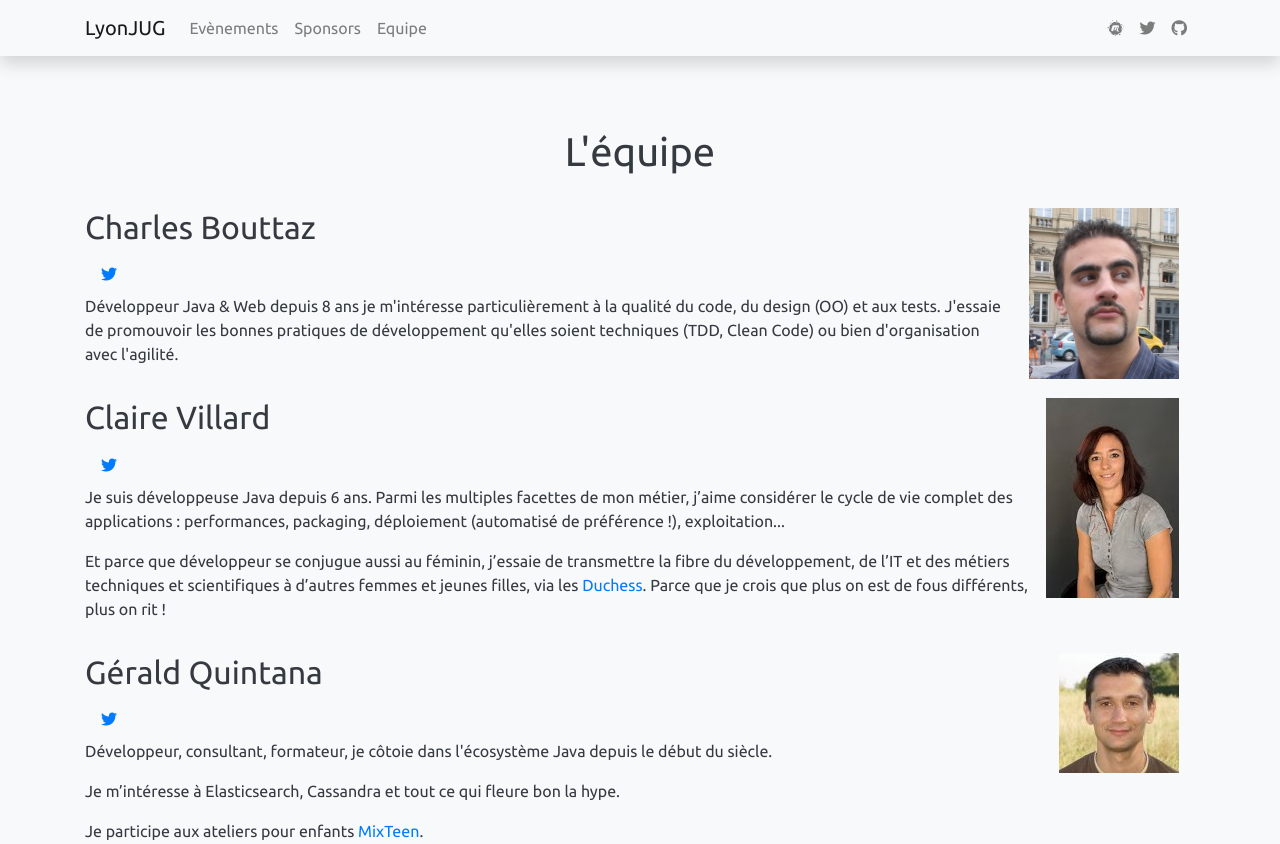
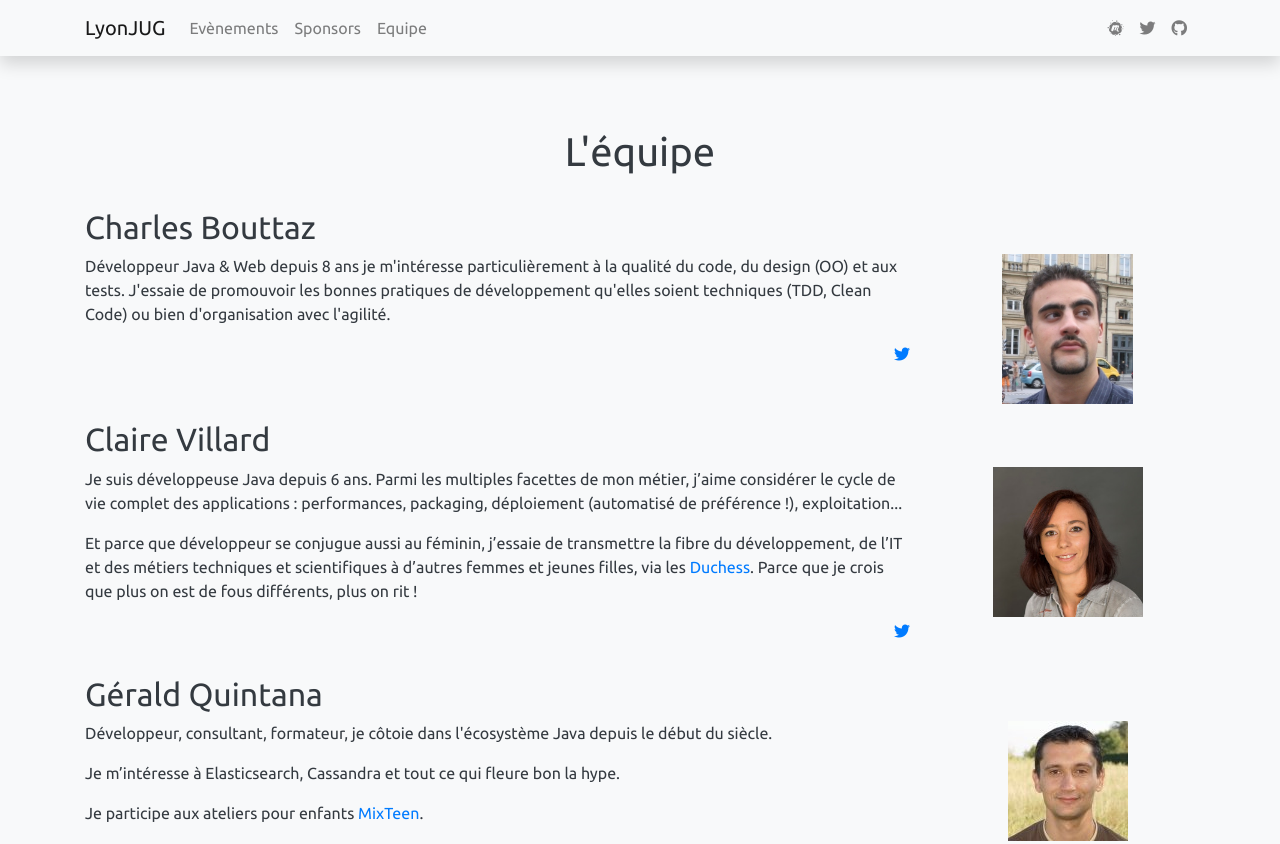
Before and after one commit to lyonjug/lyonjug.org, a Jekyll site: the page built from team.html, in a window 1280 px wide and 1208 px high. Shown: the top 844 px of the window. Built offline with Jekyll 4.4.1, drawn with Linux system fonts in a browser that asks for light colours.

Commit message:
Finish design of Team page

```diff
--- a/css/custom.css
+++ b/css/custom.css
@@ -57,10 +57,11 @@
 }
 
 .team-member {
-    margin-bottom: 2em;
+    margin-bottom: 1em;
 }
 
 img.member {
     margin: 0 1em;
     max-width: 150px;
+    max-height: 150px;
 }
--- a/team.html
+++ b/team.html
@@ -6,69 +6,77 @@ layout: page
         <h1>L'équipe</h1>
     </div>
 
-    <div class="team-member">
-        <img class="member float-right" src="images/charles.png" alt="Portrait de Charles Bouttaz"/>
-
     <h2>Charles Bouttaz</h2>
 
-        <a class="nav-item nav-link" href="http://twitter.com/CharlesBouttaz"><i class="fab fa-twitter"></i><span
-                class="d-sm-none"> Twitter</span></a>
-
-
-
-        <p> Développeur Java & Web depuis 8 ans je m'intéresse particulièrement à la qualité du code, du design (OO) et
+    <div class="row team-member">
+        <div class="col-9">
+            <p> Développeur Java & Web depuis 8 ans je m'intéresse particulièrement à la qualité du code, du design (OO)
+                et
                 aux tests. J'essaie de promouvoir les bonnes pratiques de développement qu'elles soient techniques (TDD,
                 Clean Code) ou bien d'organisation avec l'agilité.</p>
 
+            <p class="text-right"><a href="http://twitter.com/CharlesBouttaz"><i class="fab fa-twitter"></i><span
+                    class="d-sm-none"> Twitter</span></a></pclass>
+        </div>
+
+        <div class="col text-center">
+            <img class="member" src="images/charles.png" alt="Portrait de Charles Bouttaz"/>
+        </div>
 
     </div>
 
-    <div class="team-member">
-
-        <img class="member float-right" src="images/claire.jpg" alt="Portrait de Claire Villard"/>
-
     <h2>Claire Villard</h2>
 
-        <a class="nav-item nav-link" href="http://twitter.com/neur0nia"><i class="fab fa-twitter"></i><span
-                class="d-sm-none"> Twitter</span></a>
-
+    <div class="row team-member">
+        <div class="col-9">
             <p>Je suis développeuse Java depuis 6 ans.
                 Parmi les multiples facettes de mon métier, j’aime considérer le cycle de vie complet des applications :
                 performances, packaging, déploiement (automatisé de préférence !), exploitation...</p>
 
-        <p>Et parce que développeur se conjugue aussi au féminin, j’essaie de transmettre la fibre du développement, de
+            <p>Et parce que développeur se conjugue aussi au féminin, j’essaie de transmettre la fibre du développement,
+                de
                 l’IT et des métiers techniques et scientifiques à d’autres femmes et jeunes filles, via les <a
                         href="http://www.duchess-france.org/">Duchess</a>.
                 Parce que je crois que plus on est de fous différents, plus on rit !</p>
 
+            <p class="text-right"><a href="http://twitter.com/neur0nia"><i class="fab fa-twitter"></i><span
+                    class="d-sm-none"> Twitter</span></a></pclass>
         </div>
-
-    <div class="team-member">
-        <img class="member float-right" src="images/gerald.png" alt="Portrait de Gérald Quintana"/>
+        <div class="col text-center">
+            <img class="member" src="images/claire.jpg" alt="Portrait de Claire Villard"/>
+        </div>
+    </div>
 
     <h2>Gérald Quintana</h2>
 
-        <a class="nav-item nav-link" href="https://twitter.com/gerald_quintana"><i class="fab fa-twitter"></i><span
-                class="d-sm-none"> Twitter</span></a>
-
+    <div class="row team-member">
+        <div class="col-9">
             <p>Développeur, consultant, formateur, je côtoie dans l'écosystème Java depuis le début du siècle.</p>
             <p>Je m’intéresse à Elasticsearch, Cassandra et tout ce qui fleure bon la hype.</p>
             <p>Je participe aux ateliers pour enfants <a href="http://mixteen.github.io/">MixTeen</a>. </p>
-
+            <p class="text-right"><a href="http://twitter.com/gerald_quintana"><i class="fab fa-twitter"></i><span
+                    class="d-sm-none"> Twitter</span></a></pclass>
+        </div>
+        <div class="col text-center">
+            <img class="member" src="images/gerald.png" alt="Portrait de Gérald Quintana"/>
+        </div>
 
     </div>
 
-    <div class="team-member">
-
-        <img class="member float-right" src="images/thomas.png" alt="Portrait de Thomas Jouannot"/>
-
     <h2>Thomas Jouannot</h2>
 
-        <a class="nav-item nav-link" href="https://twitter.com/distressbacon"><i class="fab fa-twitter"></i><span
-                class="d-sm-none"> Twitter</span></a>
-
+    <div class="row team-member">
+        <div class="col-9">
             <p># TODO</p>
 
+            <p class="text-right"><a href="http://twitter.com/distressbacon"><i class="fab fa-twitter"></i><span
+                    class="d-sm-none"> Twitter</span></a></pclass>
+        </div>
+
+        <div class="col text-center">
+            <p>Portrait de Thomas</p>
+<!--            <img class="member" src="images/thomas.png" alt="Portrait de Thomas Jouannot"/>-->
+        </div>
     </div>
 
 </div>
```
Also changed, not shown: images/claire.jpg. Lines whose indentation alone changed are shown as unchanged.
